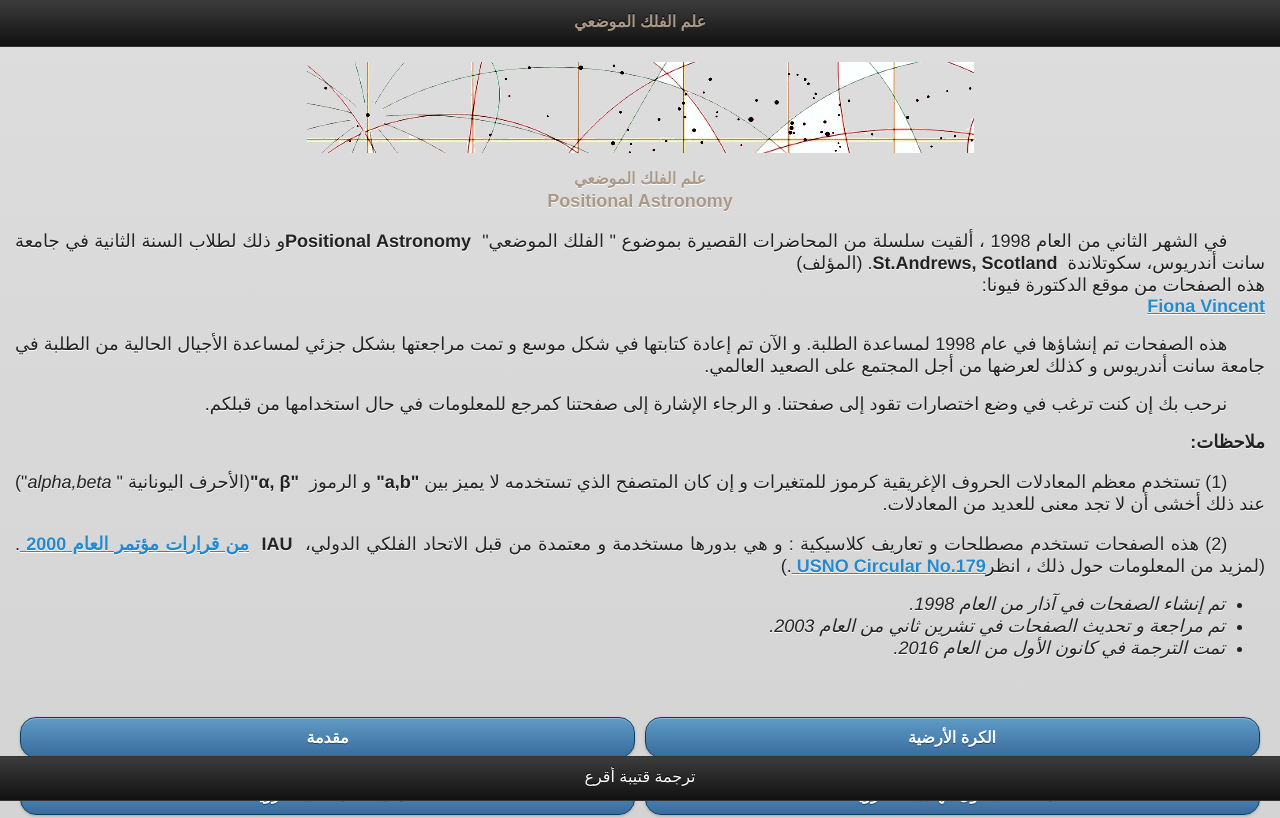
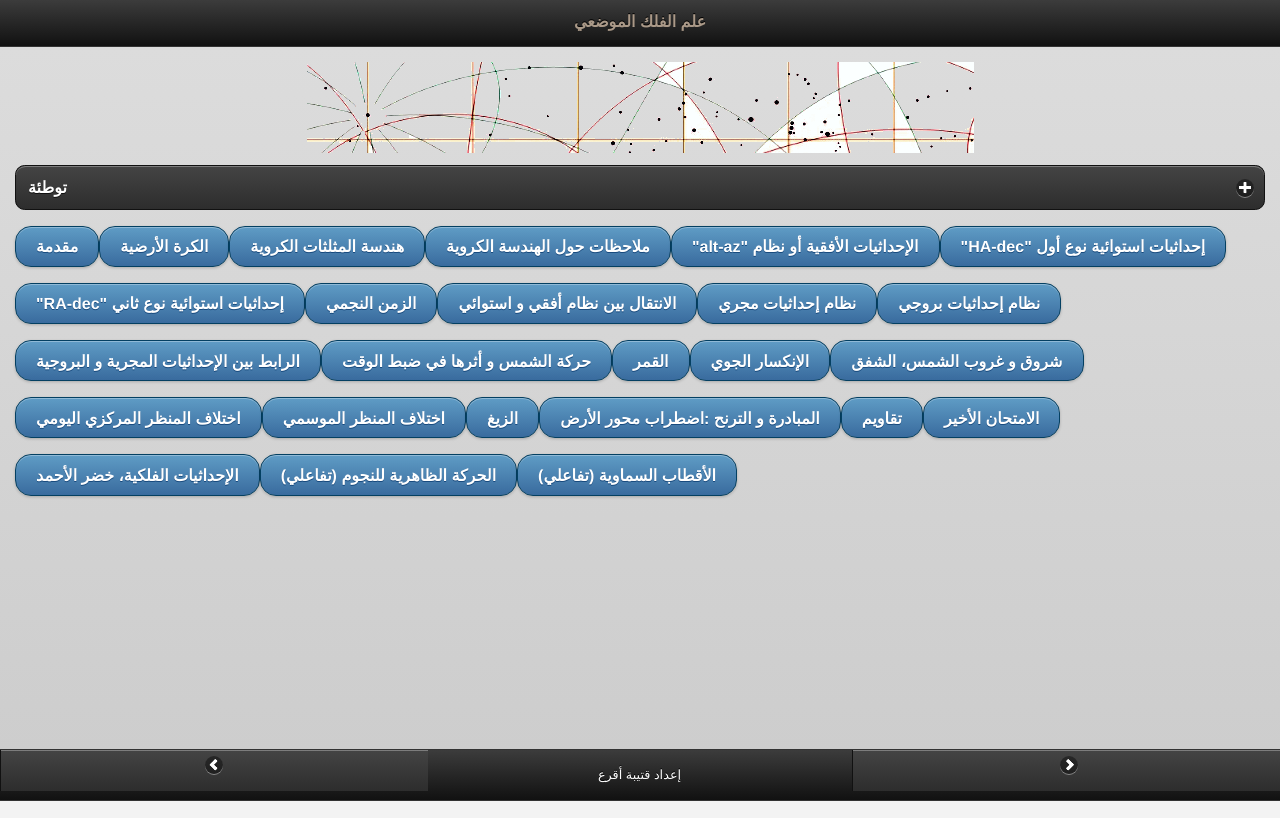
Before and after one commit to kutaibaa-akraa/Positional-Astronomy, a plain HTML site: page index.html in a window 1280 px wide. Shown: the top 818 px of the page. Drawn offline with Linux system fonts and the light colour scheme.

Commit message:
rearranged

```diff
--- a/index.html
+++ b/index.html
@@ -18,7 +18,8 @@
 	</div><!-- /header -->
 	<div data-role="content">
 	<div style="text-align:center;"><img src="images/positional.png" style="max-width:100%"/></div>
-<h1>علم الفلك الموضعي <br /><font size="4">Positional Astronomy</font> </h1>
+<div data-theme="a" data-role="collapsible" data-content-theme="b" data-iconpos="right" data-inset="true">
+<h1>توطئة</h1>
 <P><FONT SIZE=4>في الشهر الثاني من العام 1998 ، ألقيت سلسلة من المحاضرات القصيرة بموضوع " الفلك الموضعي"  <b dir="ltr">Positional Astronomy </b> و ذلك لطلاب السنة الثانية في جامعة سانت أندريوس، سكوتلاندة <b dir="ltr"> St.Andrews, Scotland </b> .
 (المؤلف)<br />
 هذه الصفحات من موقع الدكتورة فيونا:
@@ -52,8 +53,8 @@ Circular No.179</a>.)
 <li><I>تم مراجعة و تحديث الصفحات في تشرين ثاني من العام 2003.</I></li>
 <li><I>تمت الترجمة في كانون الأول من العام 2016.</I></li></FONT></ul><BR>
 </P>
-
-<div class="ui-grid-a ui-responsive">
+</div><!--collapsible-->
+<div class="ui-responsive">
     <div class="ui-block-a"><a  data-role="button" rel="external" href="intro.html">مقدمة</a></div>
     <div class="ui-block-b"><a  data-role="button" rel="external" href="001.html"> الكرة الأرضية</a></div>
     <div class="ui-block-a"><a  data-role="button" rel="external" href="002.html"> هندسة المثلثات الكروية</a></div>
@@ -78,13 +79,22 @@ Circular No.179</a>.)
 	<div class="ui-block-b"><a  data-role="button" rel="external" href="016.html"> المبادرة و الترنح :اضطراب محور الأرض </a></div>
 <div class="ui-block-a"><a  data-role="button" rel="external" href="017.html">تقاويم</a></div>
  <div class="ui-block-b"><a  data-role="button" rel="external" href="exercise.html"> الامتحان الأخير</a></div>
- <div class="ui-block-b"><a  data-role="button" rel="external" href="arabicartic.html"> الإحداثيات الفلكية، خضر الأحمد</a></div>
+ <div class="ui-block-a"><a  data-role="button" rel="external" href="arabicartic.html"> الإحداثيات الفلكية، خضر الأحمد</a></div>
  <div class="ui-block-b"><a  data-role="button" rel="external" href="ASM.html">الحركة الظاهرية للنجوم (تفاعلي)</a></div>
  <div class="ui-block-a"><a  data-role="button" rel="external" href="polar.html">الأقطاب السماوية (تفاعلي)</a></div>
 </div><!-- /grid-c -->
 </div><!-- /content -->
-<div data-role="footer"  data-position="fixed">
-		<h4>ترجمة قتيبة أقرع</h4>
+<div data-role="footer" data-theme="a" data-position="fixed">
+	<div data-role="navbar">
+
+		<ul>
+	<li> <a href=" " data-icon="arrow-l" data-iconpos="left" rel="external"> </a></li>
+	 <li><h4>إعداد قتيبة أقرع</h4></li>
+
+	 <li><a href=" " class="ui-bar" data-icon="arrow-r" data-iconpos="right" rel="external"></a></li>
+
+		</ul>
+</div><!--navbar-->
 	</div><!-- /footer -->
 </div><!-- /page one -->
 </body>
```
Also changed, not shown: ASM.html (+23 -20 lines).
